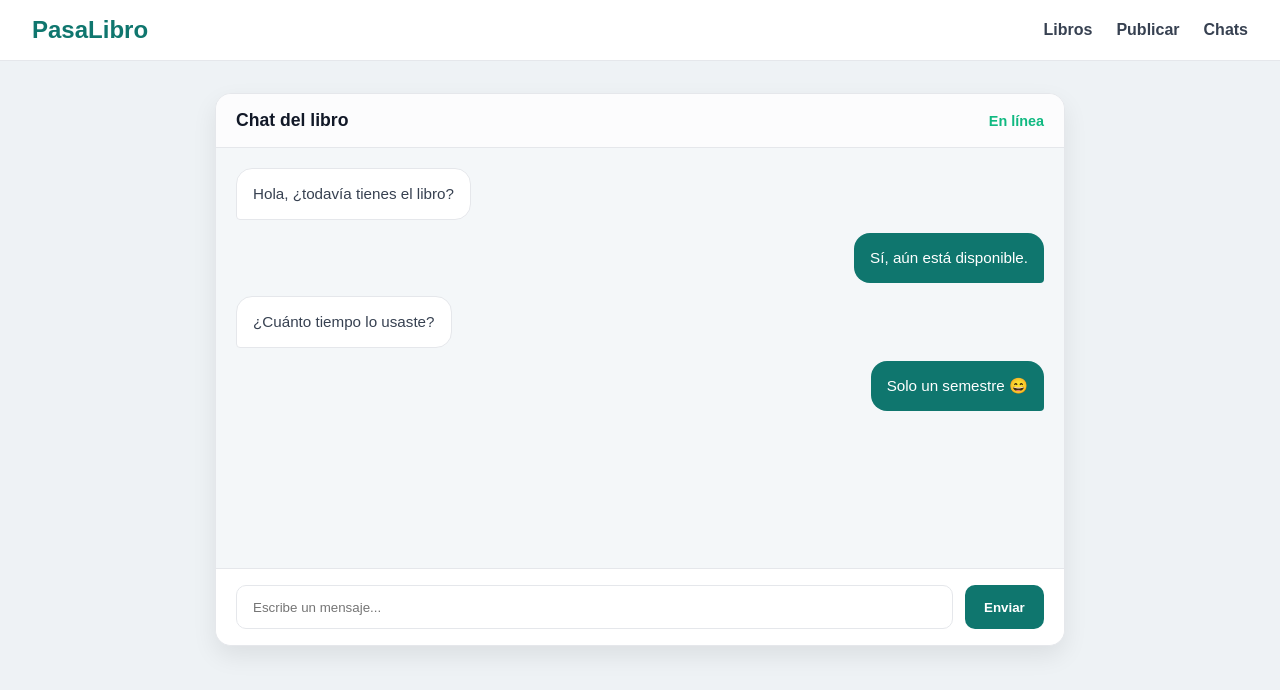
After one commit to CesarPantoja1/PasaLibro, a Flask app: template app/templates/chat/room.html in a window 1280 px wide. The commit adds this page. Shown: the top 690 px of the page. Run offline with Flask 3, Linux system fonts and the light colour scheme; the template is opened without the code that fills it, so the values that code supplies are empty.

Commit message:
feat(ui): agregar interfaz de chat

```diff
--- /dev/null
+++ b/app/templates/chat/room.html
@@ -0,0 +1,271 @@
+<!DOCTYPE html>
+<html lang="es">
+<head>
+<meta charset="UTF-8">
+<meta name="viewport" content="width=device-width, initial-scale=1.0">
+<title>PasaLibro Chat</title>
+
+<style>
+
+:root{
+    --pl-primary:#0f766e;
+    --pl-primary-dark:#115e59;
+    --pl-surface:#ffffff;
+    --pl-soft:#f4f7f9;
+    --pl-line:#e5e7eb;
+    --pl-text:#374151;
+    --pl-ink:#111827;
+    --pl-success:#10b981;
+
+    --pl-shadow-md:
+        0 10px 25px rgba(0,0,0,0.08);
+}
+
+*{
+    margin:0;
+    padding:0;
+    box-sizing:border-box;
+}
+
+body{
+    font-family:Arial, Helvetica, sans-serif;
+    background:#eef2f5;
+    color:var(--pl-text);
+}
+
+/* NAVBAR */
+
+.navbar{
+    background:white;
+    border-bottom:1px solid var(--pl-line);
+
+    display:flex;
+    justify-content:space-between;
+    align-items:center;
+
+    padding:1rem 2rem;
+}
+
+.navbar h2{
+    color:var(--pl-primary);
+}
+
+.nav-links{
+    display:flex;
+    gap:1.5rem;
+}
+
+.nav-links a{
+    text-decoration:none;
+    color:var(--pl-text);
+    font-weight:600;
+}
+
+/* MAIN */
+
+.container{
+    padding:2rem;
+}
+
+/* CHAT */
+
+.chat-layout{
+    max-width:850px;
+    margin:auto;
+}
+
+.chat-card{
+    background:var(--pl-surface);
+    border:1px solid var(--pl-line);
+    border-radius:16px;
+    overflow:hidden;
+    box-shadow:var(--pl-shadow-md);
+}
+
+.chat-topbar{
+    display:flex;
+    justify-content:space-between;
+    align-items:center;
+
+    padding:1rem 1.25rem;
+
+    border-bottom:1px solid var(--pl-line);
+    background:#fcfcfd;
+}
+
+.chat-topbar h4{
+    color:var(--pl-ink);
+    font-size:1.1rem;
+}
+
+.chat-status{
+    color:var(--pl-success);
+    font-size:0.9rem;
+    font-weight:600;
+}
+
+.chat-messages{
+    height:420px;
+    overflow-y:auto;
+
+    padding:1.25rem;
+
+    background:var(--pl-soft);
+
+    display:flex;
+    flex-direction:column;
+    gap:0.8rem;
+}
+
+.chat-message{
+    max-width:75%;
+    padding:0.9rem 1rem;
+
+    border-radius:16px;
+
+    line-height:1.4;
+    font-size:0.95rem;
+}
+
+.sent{
+    align-self:flex-end;
+    background:var(--pl-primary);
+    color:white;
+    border-bottom-right-radius:4px;
+}
+
+.received{
+    align-self:flex-start;
+    background:white;
+    border:1px solid var(--pl-line);
+    color:var(--pl-text);
+    border-bottom-left-radius:4px;
+}
+
+.chat-input-wrapper{
+    display:flex;
+    gap:0.75rem;
+
+    padding:1rem 1.25rem;
+
+    border-top:1px solid var(--pl-line);
+    background:white;
+}
+
+.chat-input-wrapper input{
+    flex:1;
+
+    padding:0.85rem 1rem;
+
+    border:1px solid var(--pl-line);
+    border-radius:10px;
+
+    outline:none;
+}
+
+.chat-input-wrapper button{
+    border:none;
+    background:var(--pl-primary);
+    color:white;
+
+    padding:0.85rem 1.2rem;
+
+    border-radius:10px;
+
+    cursor:pointer;
+    font-weight:600;
+
+    transition:0.2s;
+}
+
+.chat-input-wrapper button:hover{
+    background:var(--pl-primary-dark);
+}
+
+@media(max-width:768px){
+
+    .container{
+        padding:1rem;
+    }
+
+    .chat-message{
+        max-width:90%;
+    }
+
+    .navbar{
+        padding:1rem;
+    }
+
+}
+
+</style>
+</head>
+<body>
+
+<nav class="navbar">
+
+    <h2>PasaLibro</h2>
+
+    <div class="nav-links">
+        <a href="#">Libros</a>
+        <a href="#">Publicar</a>
+        <a href="#">Chats</a>
+    </div>
+
+</nav>
+
+<div class="container">
+
+    <div class="chat-layout">
+
+        <div class="chat-card">
+
+            <div class="chat-topbar">
+                <h4>Chat del libro</h4>
+
+                <span class="chat-status">
+                    En línea
+                </span>
+            </div>
+
+            <div class="chat-messages">
+
+                <div class="chat-message received">
+                    Hola, ¿todavía tienes el libro?
+                </div>
+
+                <div class="chat-message sent">
+                    Sí, aún está disponible.
+                </div>
+
+                <div class="chat-message received">
+                    ¿Cuánto tiempo lo usaste?
+                </div>
+
+                <div class="chat-message sent">
+                    Solo un semestre 😄
+                </div>
+
+            </div>
+
+            <div class="chat-input-wrapper">
+
+                <input
+                    type="text"
+                    placeholder="Escribe un mensaje..."
+                >
+
+                <button>
+                    Enviar
+                </button>
+
+            </div>
+
+        </div>
+
+    </div>
+
+</div>
+
+</body>
+</html>
```
Also changed, not shown: app/static/css/main.css (+86 -0 lines).
